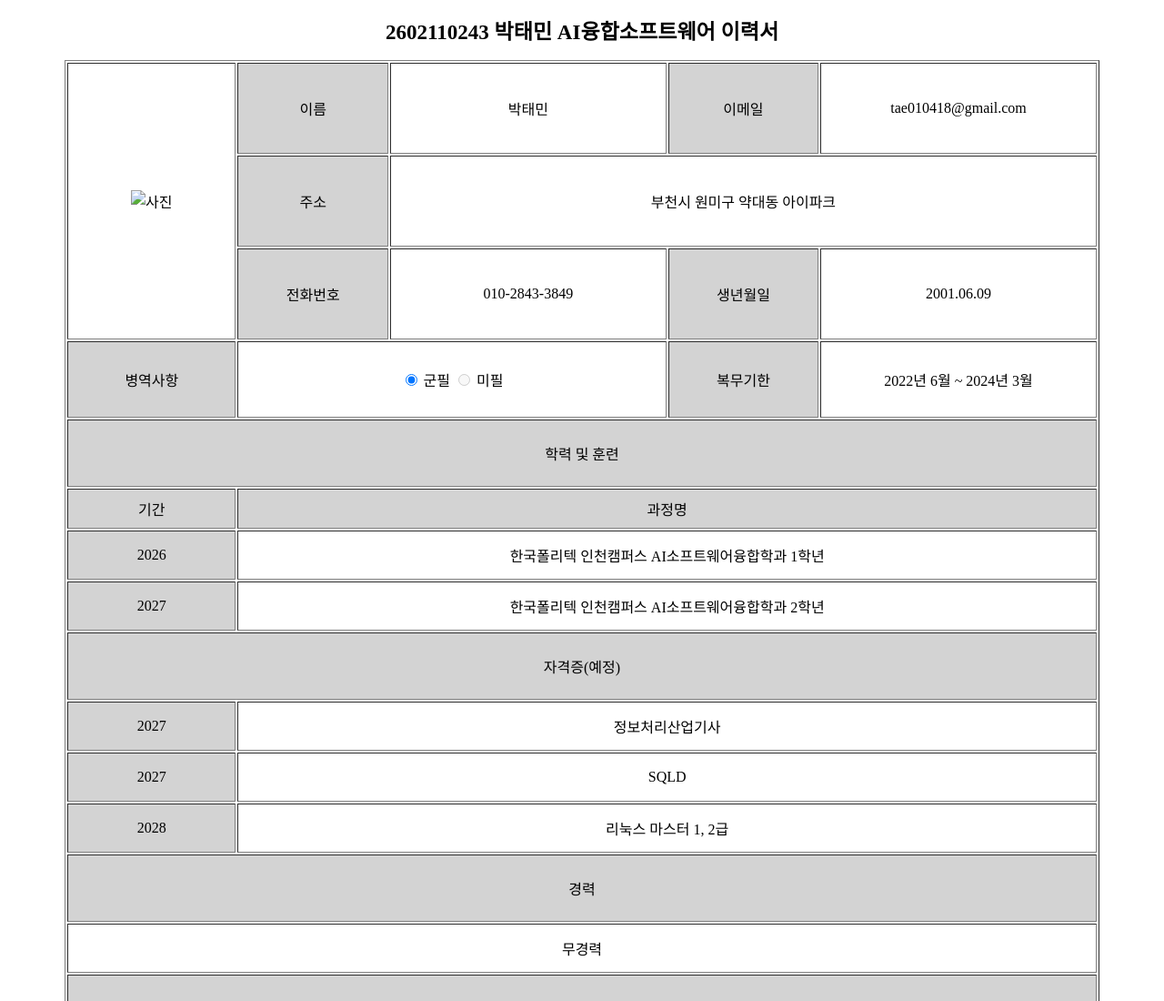
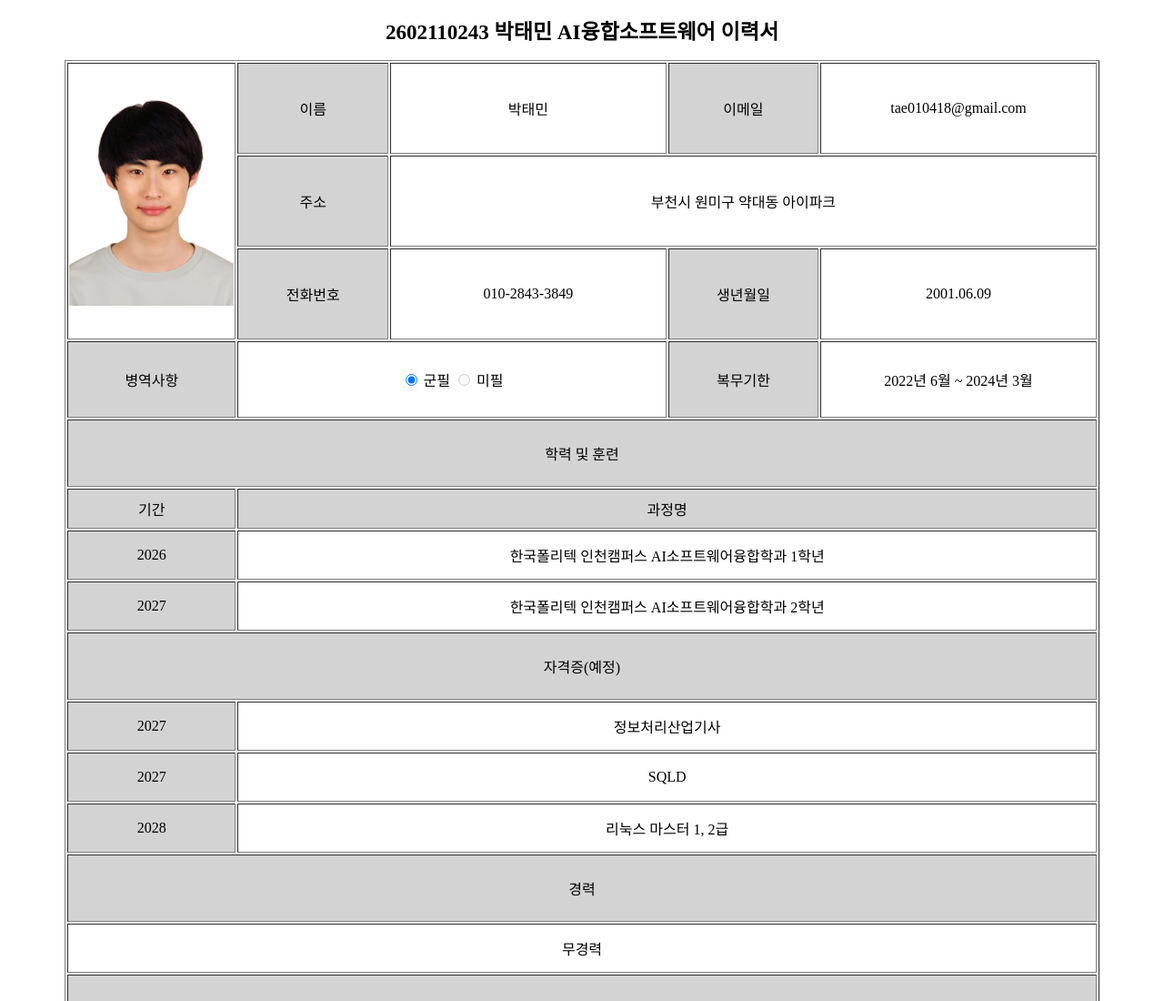
Before and after one commit to 2602110243-alt/script1, a plain HTML site: page index.html in a window 1280 px wide. Shown: the top 1100 px of the page at 91% size. Drawn offline with Linux system fonts and the light colour scheme.

Commit message:
index.html

```diff
--- a/index.html
+++ b/index.html
@@ -7,7 +7,7 @@
 <body>
 <table border "5" align="center" width="90%">
 <tr>
- <td align="center" rowspan="3" width="90" height="300"> <img src="/boardimg/me.jpg" width="100%" alt="사진"></td>
+ <td align="center" rowspan="3" width="90" height="300"> <img src="me.jpg" width="100%" alt="사진"></td>
  <td align="center" width="80" bgcolor="lightgray">이름 </td>
  <td align="center" width="150" height="40"> 박태민 </td>
  <td align="center" width="80" height="40" bgcolor="lightgray"> 이메일 </td>
```
